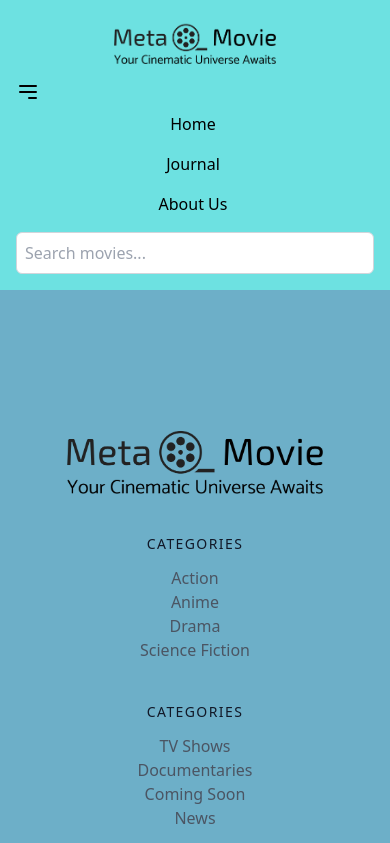
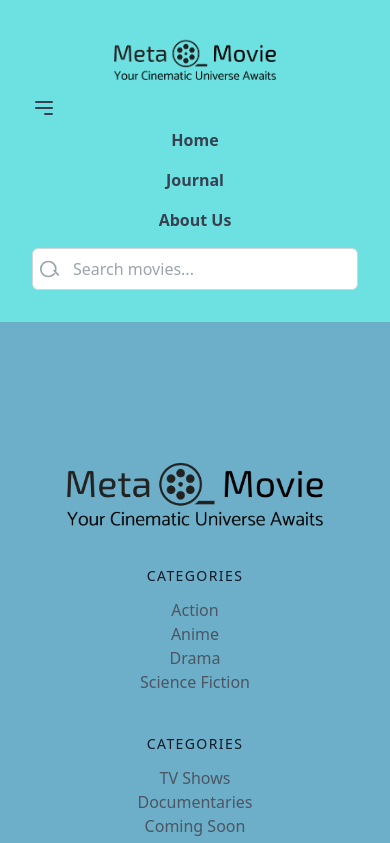
Before and after one commit to azadehkjoud/metamoviesRefactoring, a website built with Parcel: page journal.html in a window 390 px wide. Both pictures are taken after a click on the button 28 px from the left and 92 px from the top of the page. Shown: the top 843 px of the page. Built offline with nearby package versions, Linux system fonts and the light colour scheme.

Commit message:
fix navbar

```diff
--- a/journal.html
+++ b/journal.html
@@ -26,73 +26,58 @@ Charcoal: #333333
  -->
 
   <body class="bg-[#6DAFC8]">
-    <header id="header" class=" border-gray-300 bg-[#6DE1E1]">
-      <nav
-        id="navbar"
-        class="container mx-auto flex flex-wrap items-center justify-between p-4"
-      >
+    <header id="header" class=" border-gray-300 bg-[#6DE1E1] p-4">
+      <nav id="navbar" class="container mx-auto flex flex-wrap items-center justify-between p-4">
         <!-- Logo Section -->
-        <div
-          id="logo"
-          class="w-full lg:w-auto flex justify-center lg:justify-start mb-4 lg:mb-0"
-        >
-        <a href="index.html">
-          <img
-            class="h-12 w-auto"
-            src="images/logo&colors/1/png/logo-no-background.png"
-            alt="logo"
-          />
-        </a>
+        <div id="logo" class="w-full lg:w-auto flex justify-center lg:justify-start mb-4 lg:mb-0">
+          <img class="h-12 w-auto" src="images/logo&colors/1/png/logo-no-background.png" alt="logo" />
         </div>
 
         <!-- Toggle Button for Mobile Navbar -->
-    <button id="navbar-toggle" class="lg:hidden flex items-center justify-center focus:outline-none">
-      <svg class="w-6 h-6" fill="none" stroke="currentColor" viewBox="0 0 24 24" xmlns="http://www.w3.org/2000/svg">
-        <path stroke-linecap="round" stroke-linejoin="round" stroke-width="2" d="M4 6h16M4 12h16m-7 6h7"></path>
-      </svg>
-    </button>
+        <button id="navbar-toggle" class="lg:hidden flex items-center justify-center focus:outline-none">
+          <svg class="w-6 h-6 text-gray-700 hover:text-blue-600 transition duration-300" fill="none" stroke="currentColor" viewBox="0 0 24 24" xmlns="http://www.w3.org/2000/svg">
+            <path stroke-linecap="round" stroke-linejoin="round" stroke-width="2" d="M4 6h16M4 12h16m-7 6h7"></path>
+          </svg>
+        </button>
 
         <!-- Links Section (Home, Journal, About Us) -->
-        <ul
-          id="navbar-links"
-          class="hidden lg:flex lg:space-x-8 w-full lg:w-auto flex-col lg:flex-row items-center text-center"
-        >
+        <ul id="navbar-links" class="hidden lg:flex lg:space-x-8 w-full lg:w-auto flex-col lg:flex-row items-center text-center font-semibold text-gray-700">
           <li class="w-full lg:w-auto">
-            <a
-              href="index.html"
-              class="block py-2 pr-4 pl-3 rounded-full hover:text-blue-600 focus:text-blue-600 transition-colors duration-300"
-            >
+            <a href="index.html" class="block py-2 px-4 rounded-lg hover:bg-blue-100 focus:bg-blue-200 hover:text-blue-600 focus:text-blue-600 transition duration-300">
               Home
             </a>
           </li>
           <li class="w-full lg:w-auto">
-            <a
-              href="journal.html"
-              class="block py-2 pr-4 pl-3 rounded-full hover:text-blue-600 focus:text-blue-600 transition-colors duration-300"
-            >
+            <a href="journal.html" class="block py-2 px-4 rounded-lg hover:bg-blue-100 focus:bg-blue-200 hover:text-blue-600 focus:text-blue-600 transition duration-300">
               Journal
             </a>
           </li>
           <li class="w-full lg:w-auto">
-            <a
-              href="#"
-              class="block py-2 pr-4 pl-3 rounded-full hover:text-blue-600 focus:text-blue-600 transition-colors duration-300"
-            >
+            <a href="#" class="block py-2 px-4 rounded-lg hover:bg-blue-100 focus:bg-blue-200 hover:text-blue-600 focus:text-blue-600 transition duration-300">
               About Us
             </a>
           </li>
         </ul>
 
         <!-- Search Bar Section -->
-        <div id="search-bar" class="w-full lg:w-auto mt-2 lg:mt-0">
-          <input
-            id="search-movie"
-            type="text"
-            placeholder="Search movies..."
-            class="border border-gray-300 p-2 rounded-md w-full lg:w-64"
-          />
+        <div id="search-bar" class="relative flex w-full lg:w-auto mt-2 lg:mt-0">
+          <input id="search-movie" type="text" placeholder="Search movies..."
+            class="border border-gray-300 p-2 pl-10 rounded-md w-full lg:w-64 focus:ring-2 focus:ring-blue-400 focus:outline-none transition duration-300" />
+          <svg class="absolute left-2 top-1/2 transform -translate-y-1/2 text-gray-400 w-5 h-5" fill="none" stroke="currentColor" viewBox="0 0 24 24" xmlns="http://www.w3.org/2000/svg">
+            <path stroke-linecap="round" stroke-linejoin="round" stroke-width="2" d="M10 21a9 9 0 110-18 9 9 0 010 18zm7-7l5 5"></path>
+          </svg>
+
+          <!-- Search Results Modal -->
+          <section id="search-modal" class="absolute hidden bg-white border border-gray-300 rounded-lg shadow-lg w-full lg:w-64 z-50 top-full mt-1 right-0" role="dialog" aria-labelledby="search-results-title">
+            <div class="p-4">
+              <span class="close-modal cursor-pointer text-gray-500 text-xl float-right">&times;</span>
+              <h2 class="text-lg font-semibold mb-4 text-center">Search Results</h2>
+              <ul id="search-results" class="list-disc pl-5"></ul>
+            </div>
+          </section>
         </div>
       </nav>
+
     </header>
 
     <main id="main-content">
```
Also changed, not shown: dist/journal.html, 3 other files.
